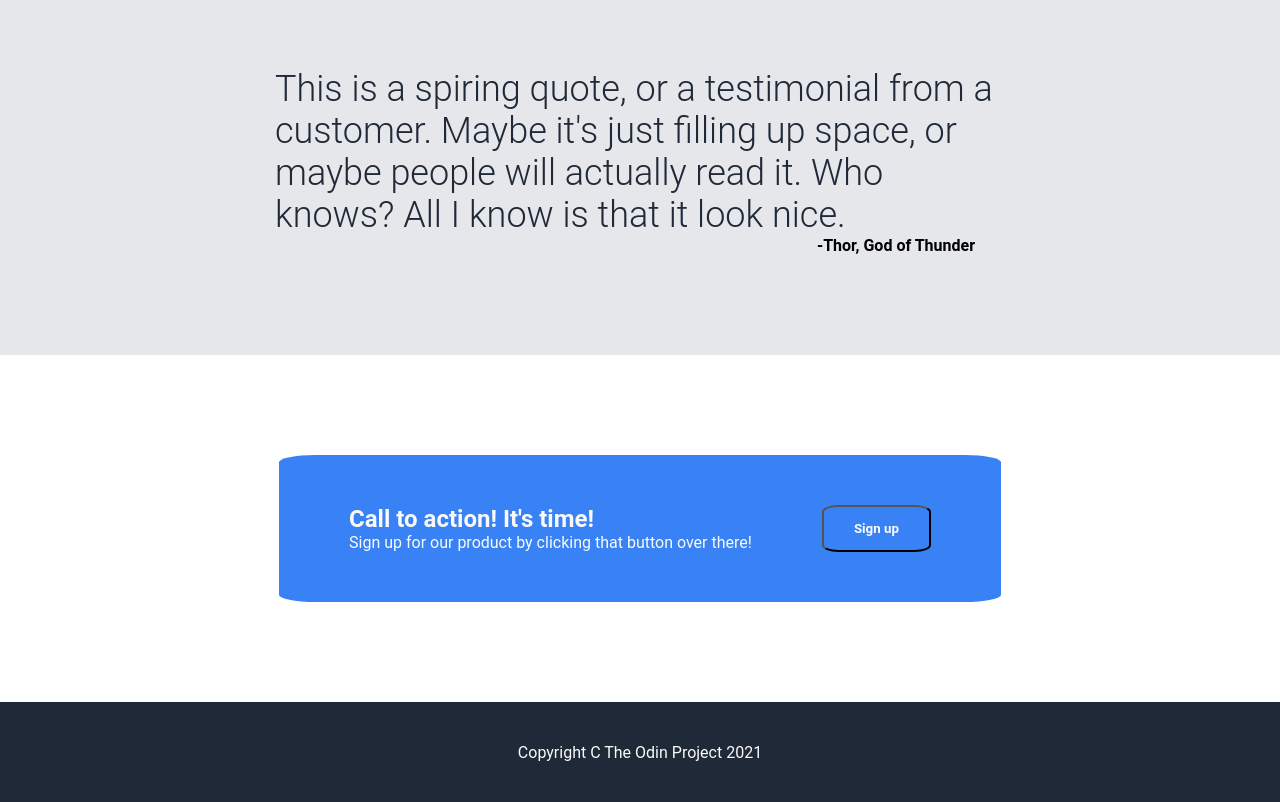
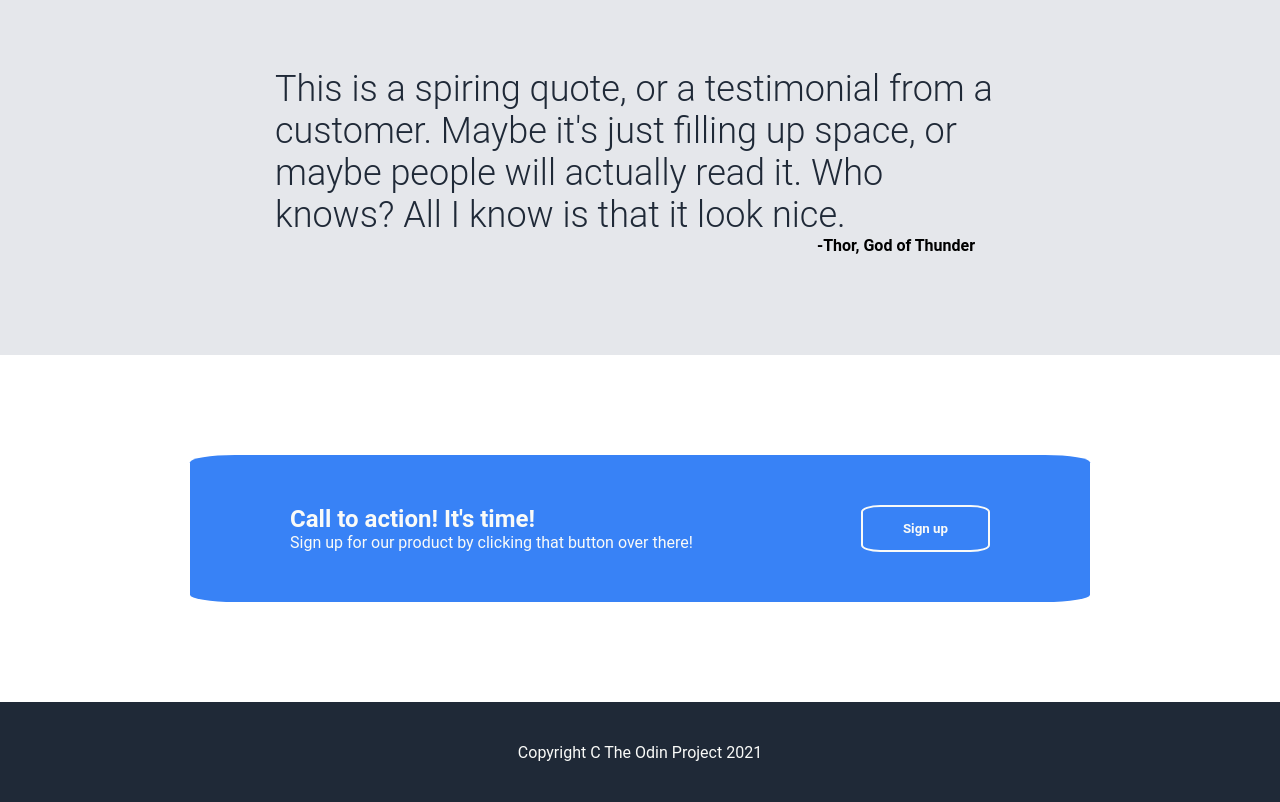
Before and after one commit to AlraxRP/landing-page, a plain HTML site: page index.html in a window 1280 px wide. Shown: the part 881-1683 px from the top of the page. Drawn offline with Linux system fonts and the light colour scheme.

Commit message:
Fix elements style in sign-up div container

```diff
--- a/css/styles.css
+++ b/css/styles.css
@@ -86,7 +86,7 @@ ul a
     color: #F9FAF8;
 }
 
-button
+.hero button
 {
     background-color: #3882F6;
     color: #F9FAF8;
@@ -166,7 +166,7 @@ button
 
 .sign-up
 {
-    padding: 100px 20px;
+    padding: 100px;
     display: flex;
     justify-content: center;
     align-items: center;
@@ -175,11 +175,11 @@ button
 .sign-up-container
 {
     background-color: #3882F6;
+    border-radius: 5%;
     display: flex;
-    padding: 50px 70px;
-    gap: 70px;
-    border-radius: 5%;
-
+    width: 700px;
+    justify-content: space-between;
+    padding: 50px 100px;
 }
 
 .sign-up-information h2, .sign-up-information p
@@ -187,9 +187,14 @@ button
     color: #F9FAF8;
 }
 
-.sign-up-information button
+.sign-up-container button
 {
-    border: #F9FAF8;
+    background-color: #3882F6;
+    border: 2px solid #F9FAF8;
+    color: #F9FAF8;
+    padding: 0 40px;
+    font-weight: bold;
+    border-radius: 15%;
 }
 
 .footer
```
